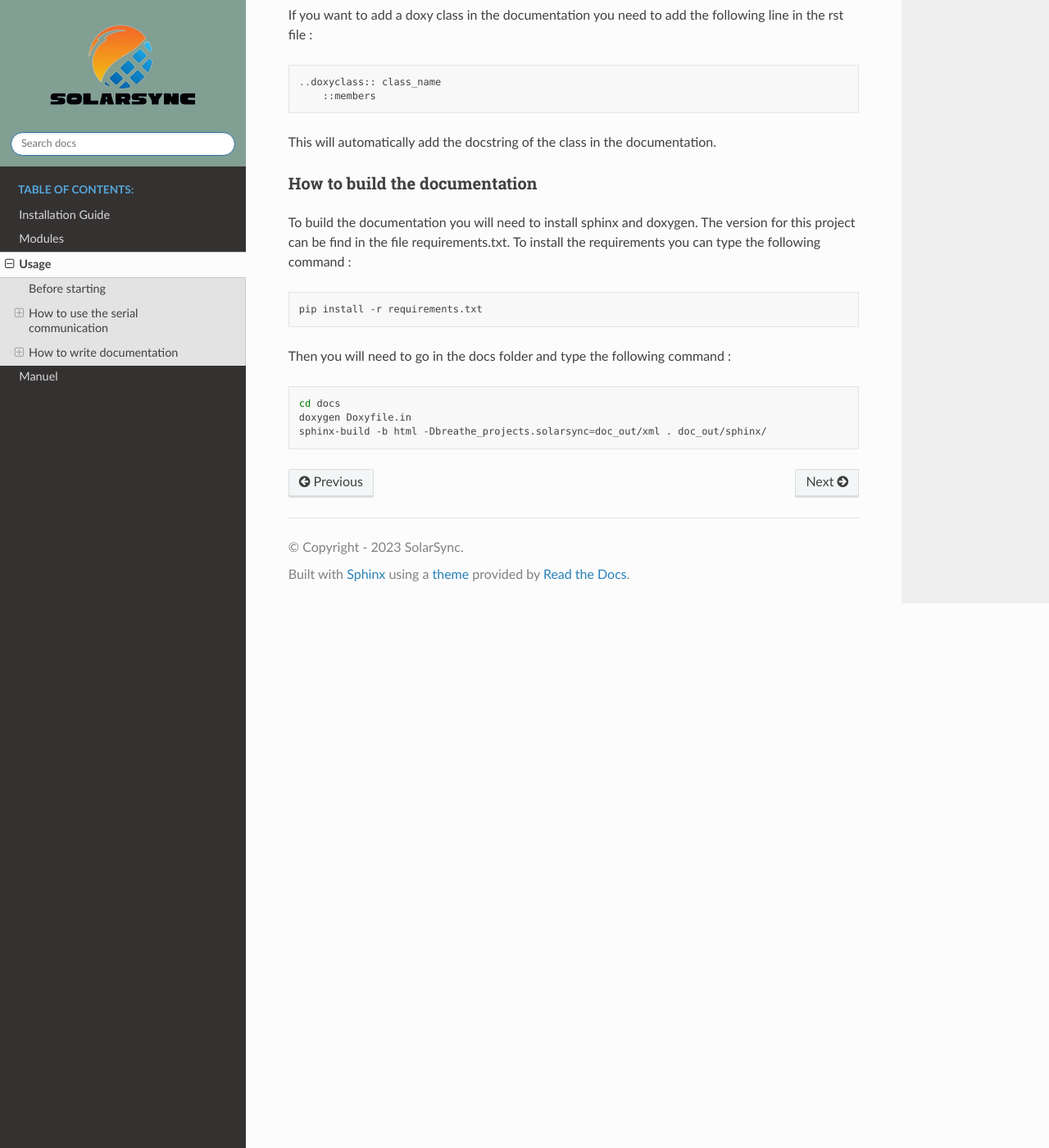
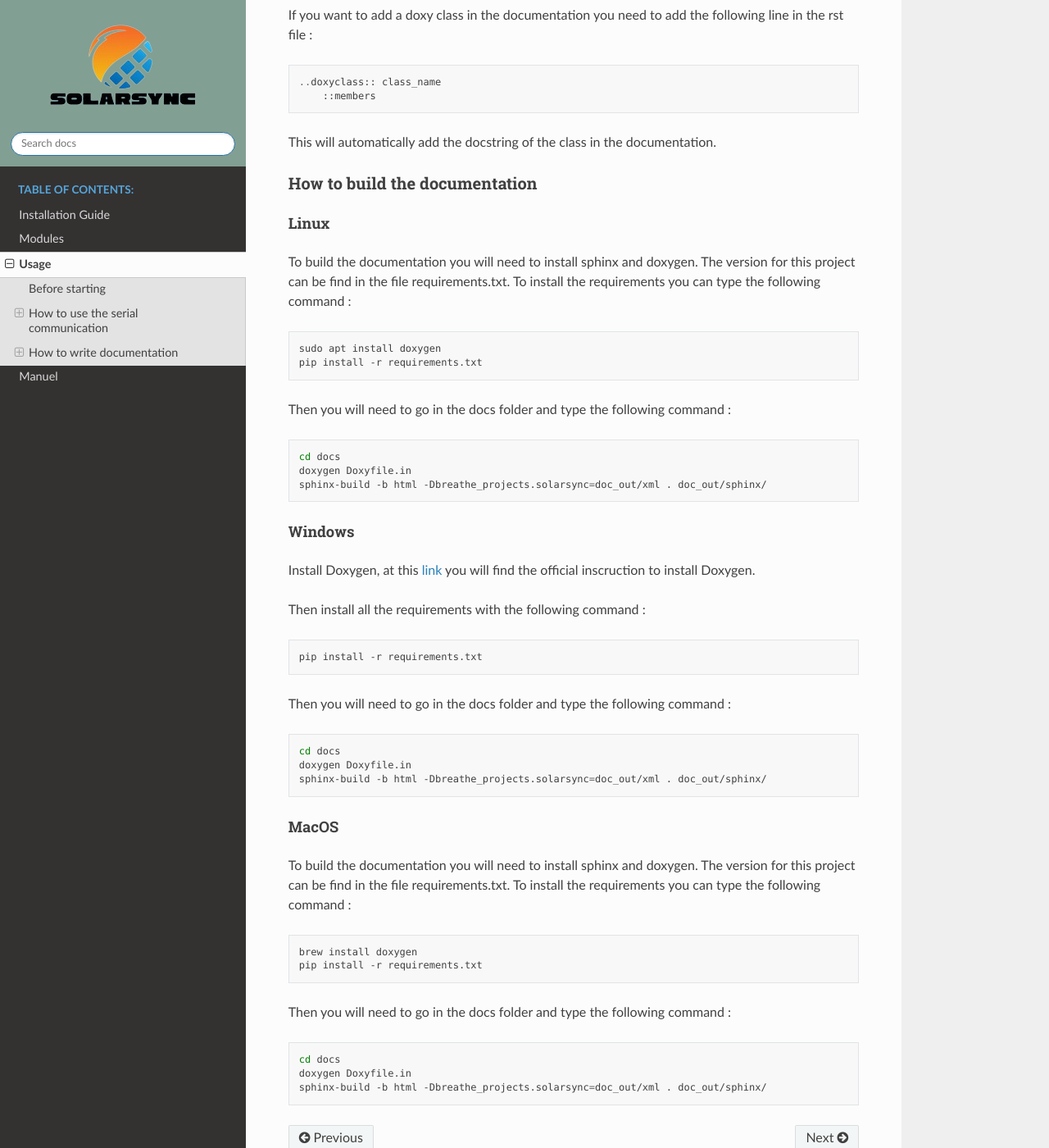
Before and after one commit to ELE400-SolarSync/firmware-esp32, a Sphinx documentation site: the page built from docs/src/usage.rst, in a window 1280 px wide and 1400 px high, scrolled down 2166 px. Shown: the whole window at 82% size. Built offline with Sphinx 7.4.7 and the Read the Docs theme 2.0.0, drawn with Linux system fonts in a browser that asks for light colours.

Commit message:
update tuto for macos and windows (not check if working)

```diff
--- a/docs/src/usage.rst
+++ b/docs/src/usage.rst
@@ -107,9 +107,32 @@ This will automatically add the docstring of the class in the documentation.
 How to build the documentation
 ------------------------------
 
+Linux
+^^^^^
+
 To build the documentation you will need to install sphinx and doxygen.
 The version for this project can be find in the file requirements.txt.
 To install the requirements you can type the following command :
+
+.. code-block:: bash
+
+    sudo apt install doxygen
+    pip install -r requirements.txt
+
+Then you will need to go in the docs folder and type the following command :
+
+.. code-block:: bash
+
+    cd docs
+    doxygen Doxyfile.in
+    sphinx-build -b html -Dbreathe_projects.solarsync=doc_out/xml . doc_out/sphinx/
+
+Windows
+^^^^^^^
+
+Install Doxygen, at this `link <https://www.doxygen.nl/manual/install.html>`_ you will find the official inscruction to install Doxygen.
+
+Then install all the requirements with the following command :
 
 .. code-block:: bash
 
@@ -122,3 +145,23 @@ Then you will need to go in the docs folder and type the following command :
     cd docs
     doxygen Doxyfile.in
     sphinx-build -b html -Dbreathe_projects.solarsync=doc_out/xml . doc_out/sphinx/
+
+MacOS
+^^^^^
+
+To build the documentation you will need to install sphinx and doxygen.
+The version for this project can be find in the file requirements.txt.
+To install the requirements you can type the following command :
+
+.. code-block:: bash
+
+    brew install doxygen
+    pip install -r requirements.txt
+
+Then you will need to go in the docs folder and type the following command :
+
+.. code-block:: bash
+
+    cd docs
+    doxygen Doxyfile.in
+    sphinx-build -b html -Dbreathe_projects.solarsync=doc_out/xml . doc_out/sphinx/
```
